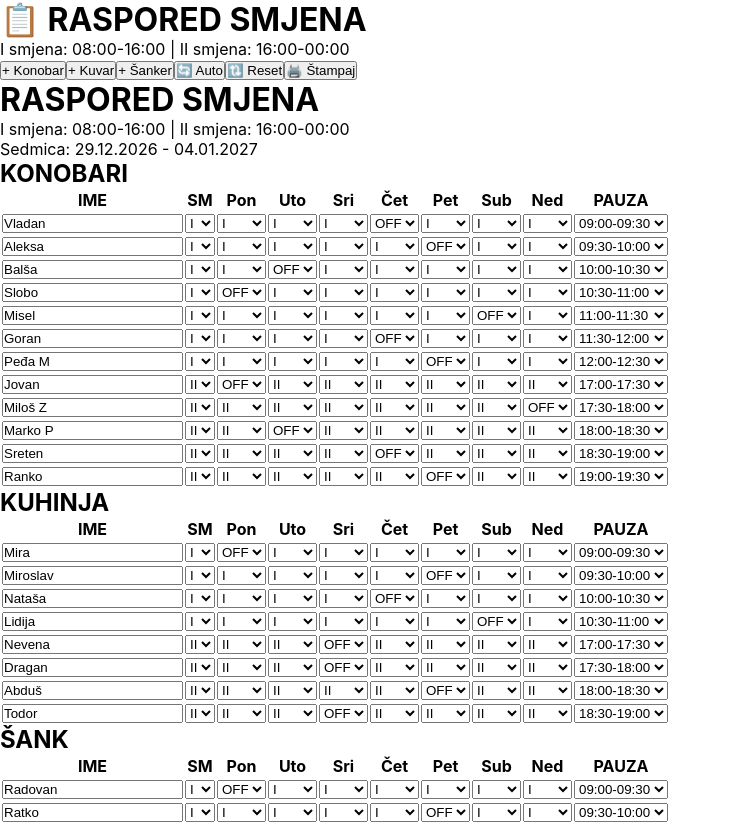
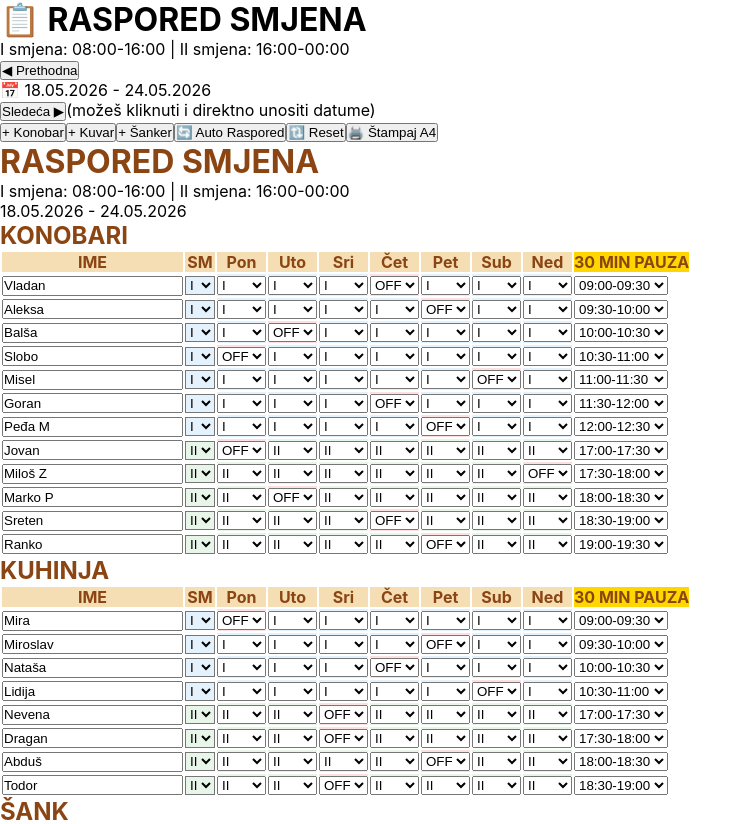
Before and after one commit to babaluu2025/raspored-smjena, a React (Vite) app: page / in a window 1280 px wide. Shown: the top 824 px of the page, without its empty margins (0-752 px from the left). Built offline with nearby package versions, Linux system fonts and the light colour scheme.

Commit message:
Update RasporedApp.jsx

```diff
--- a/src/components/RasporedApp.jsx
+++ b/src/components/RasporedApp.jsx
@@ -1,4 +1,4 @@
-import { useState, useEffect } from 'react'
+import { useState, useEffect, useRef } from 'react'
 
 const DANI = [
   "Ponedeljak", "Utorak", "Srijeda", "Četvrtak",
@@ -8,7 +8,6 @@ const DANI = [
 const SMJENE = ["I", "II", "OFF"];
 const SEKTORI = ["KONOBARI", "KUHINJA", "ŠANK"];
 
-// Pauze za prvu smenu (08:00-16:00)
 const PAUZE_PRVA = [
   "09:00-09:30", "09:30-10:00", "10:00-10:30",
   "10:30-11:00", "11:00-11:30", "11:30-12:00",
@@ -16,7 +15,6 @@ const PAUZE_PRVA = [
   "13:30-14:00", "14:00-14:30", "14:30-15:00"
 ];
 
-// Pauze za drugu smenu (16:00-00:00)
 const PAUZE_DRUGA = [
   "17:00-17:30", "17:30-18:00", "18:00-18:30",
   "18:30-19:00", "19:00-19:30", "19:30-20:00",
@@ -59,15 +57,43 @@ const POCETNI_PODACI = {
   ]
 };
 
+function getWeekDates(offset = 0) {
+  const now = new Date();
+  const day = now.getDay() || 7;
+  const monday = new Date(now);
+  monday.setDate(now.getDate() - day + 1 + (offset * 7));
+
+  const sunday = new Date(monday);
+  sunday.setDate(monday.getDate() + 6);
+
+  const format = (d) => {
+    const day = String(d.getDate()).padStart(2, '0');
+    const month = String(d.getMonth() + 1).padStart(2, '0');
+    const year = d.getFullYear();
+    return `${day}.${month}.${year}`;
+  };
+
+  return `${format(monday)} - ${format(sunday)}`;
+}
+
 export default function RasporedApp() {
   const [podaci, setPodaci] = useState(() => {
     const saved = localStorage.getItem('rasporedPodaci');
     return saved ? JSON.parse(saved) : POCETNI_PODACI;
   });
 
+  const [weekOffset, setWeekOffset] = useState(0);
+  const [datumPrikaz, setDatumPrikaz] = useState(getWeekDates(0));
+
   useEffect(() => {
     localStorage.setItem('rasporedPodaci', JSON.stringify(podaci));
   }, [podaci]);
+
+  const promeniSedmicu = (smer) => {
+    const newOffset = weekOffset + smer;
+    setWeekOffset(newOffset);
+    setDatumPrikaz(getWeekDates(newOffset));
+  };
 
   const generisiRaspored = (radnici) => {
     return radnici.map(radnik => {
@@ -81,41 +107,53 @@ export default function RasporedApp() {
 
   const azurirajDan = (sektor, index, dan, vrijednost) => {
     const noviPodaci = { ...podaci };
-    const radnik = noviPodaci[sektor][index];
+    noviPodaci[sektor] = [...noviPodaci[sektor]];
+    const radnik = { ...noviPodaci[sektor][index] };
+
     if (vrijednost === "OFF") {
       radnik.slobodniDan = DANI.indexOf(dan);
     } else {
       radnik.smjena = vrijednost;
     }
+
+    noviPodaci[sektor][index] = radnik;
     setPodaci(noviPodaci);
   };
 
   const azurirajIme = (sektor, index, ime) => {
     const noviPodaci = { ...podaci };
-    noviPodaci[sektor][index].ime = ime;
+    noviPodaci[sektor] = [...noviPodaci[sektor]];
+    noviPodaci[sektor][index] = { ...noviPodaci[sektor][index], ime };
     setPodaci(noviPodaci);
   };
 
   const azurirajPauzu = (sektor, index, pauza) => {
     const noviPodaci = { ...podaci };
-    noviPodaci[sektor][index].pauza = pauza;
+    noviPodaci[sektor] = [...noviPodaci[sektor]];
+    noviPodaci[sektor][index] = { ...noviPodaci[sektor][index], pauza };
     setPodaci(noviPodaci);
   };
 
   const azurirajSmjenu = (sektor, index, smjena) => {
     const noviPodaci = { ...podaci };
-    noviPodaci[sektor][index].smjena = smjena;
+    noviPodaci[sektor] = [...noviPodaci[sektor]];
+    const radnik = { ...noviPodaci[sektor][index], smjena };
+
     if (smjena === "I") {
-      noviPodaci[sektor][index].pauza = PAUZE_PRVA[index % PAUZE_PRVA.length];
+      radnik.pauza = PAUZE_PRVA[index % PAUZE_PRVA.length];
     } else {
-      noviPodaci[sektor][index].pauza = PAUZE_DRUGA[index % PAUZE_DRUGA.length];
+      radnik.pauza = PAUZE_DRUGA[index % PAUZE_DRUGA.length];
     }
+
+    noviPodaci[sektor][index] = radnik;
     setPodaci(noviPodaci);
   };
 
   const dodajRadnika = (sektor) => {
     const noviPodaci = { ...podaci };
+    noviPodaci[sektor] = [...noviPodaci[sektor]];
     const radniciUSektoru = noviPodaci[sektor];
+
     const prvaSmena = radniciUSektoru.filter(r => r.smjena === "I").length;
     const drugaSmena = radniciUSektoru.filter(r => r.smjena === "II").length;
     const smjena = prvaSmena <= drugaSmena ? "I" : "II";
@@ -130,19 +168,20 @@ export default function RasporedApp() {
     brojSlobodnihPoDanima.sort((a, b) => a.broj - b.broj);
     const slobodniDan = brojSlobodnihPoDanima[0].dan;
 
-    radniciUSektoru.push({
+    noviPodaci[sektor].push({
       ime: "",
       smjena: smjena,
       pauza: pauza,
       slobodniDan: slobodniDan
     });
+
     setPodaci(noviPodaci);
   };
 
   const obrisiRadnika = (sektor, index) => {
     if (window.confirm("Sigurno želiš da obrišeš ovog radnika?")) {
       const noviPodaci = { ...podaci };
-      noviPodaci[sektor].splice(index, 1);
+      noviPodaci[sektor] = noviPodaci[sektor].filter((_, i) => i !== index);
       setPodaci(noviPodaci);
     }
   };
@@ -150,11 +189,10 @@ export default function RasporedApp() {
   const autoRasporedi = () => {
     const noviPodaci = { ...podaci };
     Object.keys(noviPodaci).forEach(sektor => {
-      noviPodaci[sektor].forEach((radnik, index) => {
-        radnik.slobodniDan = index % 7;
-        const trenutniOffset = Math.floor(Date.now() / (7 * 24 * 60 * 60 * 1000)) % 7;
-        radnik.slobodniDan = (radnik.slobodniDan + trenutniOffset) % 7;
-      });
+      noviPodaci[sektor] = noviPodaci[sektor].map((radnik, index) => ({
+        ...radnik,
+        slobodniDan: (index + weekOffset + 100) % 7
+      }));
     });
     setPodaci(noviPodaci);
   };
@@ -163,81 +201,98 @@ export default function RasporedApp() {
     if (window.confirm("Sigurno želiš da resetuješ SVE podatke na početne?")) {
       localStorage.removeItem('rasporedPodaci');
       setPodaci(POCETNI_PODACI);
+      setWeekOffset(0);
+      setDatumPrikaz(getWeekDates(0));
     }
   };
 
-  // Komponenta za prikaz tabele jednog sektora
+  // Komponenta za tabelu - KORISTIMO useRef za inpute
   const TabelaSektora = ({ sektor, podaciSektora, naslov }) => {
     const radnici = generisiRaspored(podaciSektora);
+    const inputRefs = useRef({});
 
     return (
-      <div className="mb-6 print:mb-3 print:break-inside-avoid">
-        <h2 className="text-lg font-bold mb-2 border-b-2 border-black pb-1 print:text-base">
+      <div className="mb-4 print:mb-1">
+        <h2 className="text-base font-bold mb-1 border-b-2 border-orange-800 pb-1 print:text-xs print:mb-0.5"
+            style={{color: '#8B4513'}}>
           {naslov}
         </h2>
-        <table className="w-full border-collapse text-xs print:text-[9px]">
+        <table className="w-full border-collapse text-xs print:text-[8px]">
           <thead>
             <tr>
-              <th className="border border-gray-400 bg-gray-200 p-1 print:p-0.5 text-left min-w-[100px] print:min-w-[70px]">
+              <th className="border-2 border-orange-800 bg-orange-100 p-1.5 print:p-0.5 text-left min-w-[110px] print:min-w-[60px] font-bold"
+                  style={{backgroundColor: '#F5DEB3', color: '#8B4513'}}>
                 IME
               </th>
-              <th className="border border-gray-400 bg-gray-200 p-1 print:p-0.5 text-center min-w-[45px] print:min-w-[35px]">
+              <th className="border-2 border-orange-800 bg-orange-100 p-1.5 print:p-0.5 text-center min-w-[40px] print:min-w-[30px] font-bold"
+                  style={{backgroundColor: '#F5DEB3', color: '#8B4513'}}>
                 SM
               </th>
               {DANI.map(dan => (
-                <th key={dan} className="border border-gray-400 bg-gray-200 p-1 print:p-0.5 text-center min-w-[55px] print:min-w-[45px] text-[10px] print:text-[7px]">
+                <th key={dan}
+                    className="border-2 border-orange-800 bg-orange-100 p-1.5 print:p-0.5 text-center min-w-[60px] print:min-w-[40px] font-bold text-[10px] print:text-[7px]"
+                    style={{backgroundColor: '#F5DEB3', color: '#8B4513'}}>
                   {dan.substring(0, 3)}
                 </th>
               ))}
-              <th className="border border-gray-400 bg-yellow-300 p-1 print:p-0.5 text-center min-w-[90px] print:min-w-[70px] text-[10px] print:text-[7px]">
-                PAUZA
+              <th className="border-2 border-orange-800 bg-yellow-200 p-1.5 print:p-0.5 text-center min-w-[100px] print:min-w-[65px] font-bold text-[10px] print:text-[7px]"
+                  style={{backgroundColor: '#FFD700', color: '#8B4513'}}>
+                30 MIN PAUZA
               </th>
             </tr>
           </thead>
           <tbody>
             {radnici.map((radnik, index) => (
-              <tr key={index} className={index % 2 === 0 ? 'bg-white' : 'bg-gray-50'}>
-                <td className="border border-gray-300 p-1 print:p-0.5">
+              <tr key={index}>
+                <td className="border-2 border-orange-800 p-1 print:p-0.5 bg-white">
                   <input
+                    ref={el => inputRefs.current[`${sektor}-${index}`] = el}
                     value={radnik.ime}
                     onChange={(e) => azurirajIme(sektor, index, e.target.value)}
-                    className="w-full p-0.5 outline-none bg-transparent text-xs print:text-[8px] font-medium"
-                    placeholder="Ime..."
+                    onClick={(e) => e.target.select()}
+                    className="w-full p-1 print:p-0.5 outline-none bg-transparent text-xs print:text-[7px] font-medium border-none"
+                    placeholder="..."
+                    style={{minHeight: '20px'}}
                   />
                 </td>
-                <td className="border border-gray-300 p-0.5 text-center">
+                <td className="border-2 border-orange-800 p-0.5 text-center bg-white">
                   <select
                     value={radnik.smjena}
                     onChange={(e) => azurirajSmjenu(sektor, index, e.target.value)}
-                    className={`w-full p-0.5 text-center text-xs font-bold rounded print:text-[8px] ${
-                      radnik.smjena === 'I' ? 'bg-blue-100' : 'bg-green-100'
-                    }`}
+                    className="w-full p-1 print:p-0 text-center text-xs font-bold border-none outline-none bg-transparent print:text-[7px]"
+                    style={{backgroundColor: radnik.smjena === 'I' ? '#E3F2FD' : '#E8F5E9'}}
                   >
                     <option value="I">I</option>
                     <option value="II">II</option>
                   </select>
                 </td>
-                {DANI.map(dan => (
-                  <td key={dan} className="border border-gray-300 p-0.5 text-center">
+                {DANI.map(dan => {
+                  const vrijednost = radnik.raspored[dan];
+                  let bgColor = '#FFFFFF';
+                  if (vrijednost === 'OFF') bgColor = '#FFE0E0';
+                  else if (vrijednost === 'I') bgColor = '#E3F2FD';
+                  else if (vrijednost === 'II') bgColor = '#E8F5E9';
+
+                  return (
+                    <td key={dan} className="border-2 border-orange-800 p-0.5 text-center"
+                        style={{backgroundColor: bgColor}}>
                       <select
-                      value={radnik.raspored[dan]}
+                        value={vrijednost}
                         onChange={(e) => azurirajDan(sektor, index, dan, e.target.value)}
-                      className={`w-full p-0.5 text-center text-xs font-bold rounded print:text-[8px] ${
-                        radnik.raspored[dan] === 'OFF' ? 'bg-red-100' :
-                        radnik.raspored[dan] === 'I' ? 'bg-blue-100' : 'bg-green-100'
-                      }`}
+                        className="w-full p-1 print:p-0 text-center text-xs font-bold border-none outline-none bg-transparent print:text-[7px]"
                       >
                         {SMJENE.map(s => (
                           <option key={s} value={s}>{s}</option>
                         ))}
                       </select>
                     </td>
-                ))}
-                <td className="border border-gray-300 p-0.5 bg-yellow-50">
+                  );
+                })}
+                <td className="border-2 border-orange-800 p-0.5 bg-yellow-50">
                   <select
                     value={radnik.pauza}
                     onChange={(e) => azurirajPauzu(sektor, index, e.target.value)}
-                    className="w-full p-0.5 bg-yellow-50 text-xs print:text-[8px]"
+                    className="w-full p-1 print:p-0 bg-transparent text-xs print:text-[7px] border-none outline-none"
                   >
                     {(radnik.smjena === "I" ? PAUZE_PRVA : PAUZE_DRUGA).map(p => (
                       <option key={p} value={p}>{p}</option>
@@ -254,14 +309,70 @@ export default function RasporedApp() {
 
   return (
     <div className="min-h-screen bg-gray-100 print:bg-white">
+      <style>{`
+        @media print {
+          @page {
+            size: A4 portrait;
+            margin: 6mm;
+          }
+          body {
+            background: white !important;
+            -webkit-print-color-adjust: exact !important;
+            print-color-adjust: exact !important;
+          }
+          .no-print {
+            display: none !important;
+          }
+          table {
+            width: 100% !important;
+            page-break-inside: avoid;
+          }
+          input, select {
+            border: none !important;
+            background: transparent !important;
+            -webkit-appearance: none;
+            -moz-appearance: none;
+            font-size: 7px !important;
+          }
+          .border-2 {
+            border-width: 2px !important;
+          }
+        }
+      `}</style>
+
       {/* Header - ne štampa se */}
       <div className="bg-white shadow-lg mb-4 no-print">
         <div className="max-w-full mx-auto p-4">
-          <div className="flex flex-wrap justify-between items-center gap-3">
+          <div className="flex flex-wrap justify-between items-center gap-3 mb-3">
             <div>
               <h1 className="text-2xl sm:text-3xl font-bold">📋 RASPORED SMJENA</h1>
               <p className="text-sm text-gray-500">I smjena: 08:00-16:00 | II smjena: 16:00-00:00</p>
             </div>
+          </div>
+
+          {/* Datum navigacija */}
+          <div className="flex flex-wrap items-center gap-3 mb-3">
+            <button
+              onClick={() => promeniSedmicu(-1)}
+              className="bg-gray-600 text-white px-3 py-2 rounded-lg text-sm hover:bg-gray-700"
+            >
+              ◀ Prethodna
+            </button>
+            <div className="bg-white border-2 border-gray-300 px-4 py-2 rounded-lg font-bold text-sm min-w-[200px] text-center">
+              📅 {datumPrikaz}
+            </div>
+            <button
+              onClick={() => promeniSedmicu(1)}
+              className="bg-gray-600 text-white px-3 py-2 rounded-lg text-sm hover:bg-gray-700"
+            >
+              Sledeća ▶
+            </button>
+            <span className="text-xs text-gray-500 ml-2">
+              (možeš kliknuti i direktno unositi datume)
+            </span>
+          </div>
+
+          {/* Dugmad */}
           <div className="flex flex-wrap gap-2">
             <button onClick={() => dodajRadnika('KONOBARI')} className="bg-green-600 text-white px-3 py-2 rounded-lg text-sm hover:bg-green-700">
               + Konobar
@@ -273,52 +384,37 @@ export default function RasporedApp() {
               + Šanker
             </button>
             <button onClick={autoRasporedi} className="bg-blue-600 text-white px-3 py-2 rounded-lg text-sm hover:bg-blue-700">
-                🔄 Auto
+              🔄 Auto Raspored
             </button>
             <button onClick={resetujPodatke} className="bg-gray-600 text-white px-3 py-2 rounded-lg text-sm hover:bg-gray-700">
               🔃 Reset
             </button>
-              <button onClick={() => window.print()} className="bg-black text-white px-4 py-2 rounded-lg text-sm hover:bg-gray-800 font-bold">
-                🖨️ Štampaj
+            <button onClick={() => window.print()} className="bg-orange-800 text-white px-4 py-2 rounded-lg text-sm hover:bg-orange-900 font-bold">
+              🖨️ Štampaj A4
             </button>
-            </div>
           </div>
         </div>
       </div>
 
       {/* Sadržaj za štampu - SVA 3 SEKTORA */}
-      <div className="max-w-full mx-auto p-4 print:p-2">
-        <div className="bg-white rounded-lg shadow print:shadow-none p-4 print:p-0">
+      <div className="max-w-full mx-auto p-4 print:p-0">
+        <div className="bg-white rounded-lg shadow print:shadow-none p-4 print:p-1">
 
-          {/* Naslov - samo u štampi */}
-          <div className="hidden print:block text-center mb-3 border-b-2 border-black pb-2">
-            <h1 className="text-xl font-bold">RASPORED SMJENA</h1>
-            <p className="text-sm">I smjena: 08:00-16:00 | II smjena: 16:00-00:00</p>
-            <p className="text-xs text-gray-600">Sedmica: 29.12.2026 - 04.01.2027</p>
+          {/* Naslov u štampi */}
+          <div className="hidden print:block text-center mb-2 border-b-2 border-orange-800 pb-1">
+            <h1 className="text-base font-bold" style={{color: '#8B4513'}}>RASPORED SMJENA</h1>
+            <p className="text-xs">I smjena: 08:00-16:00 | II smjena: 16:00-00:00</p>
+            <p className="text-xs font-bold">{datumPrikaz}</p>
           </div>
 
           {/* Sva 3 sektora */}
-          <TabelaSektora
-            sektor="KONOBARI"
-            podaciSektora={podaci.KONOBARI}
-            naslov="KONOBARI"
-          />
+          <TabelaSektora sektor="KONOBARI" podaciSektora={podaci.KONOBARI} naslov="KONOBARI" />
+          <TabelaSektora sektor="KUHINJA" podaciSektora={podaci.KUHINJA} naslov="KUHINJA" />
+          <TabelaSektora sektor="ŠANK" podaciSektora={podaci.ŠANK} naslov="ŠANK" />
 
-          <TabelaSektora
-            sektor="KUHINJA"
-            podaciSektora={podaci.KUHINJA}
-            naslov="KUHINJA"
-          />
-
-          <TabelaSektora
-            sektor="ŠANK"
-            podaciSektora={podaci.ŠANK}
-            naslov="ŠANK"
-          />
-
-          {/* Legenda - samo u štampi */}
-          <div className="hidden print:block mt-3 pt-2 border-t border-gray-300 text-xs">
-            <p><strong>I</strong> = Prva smjena (08:00-16:00) | <strong>II</strong> = Druga smjena (16:00-00:00) | <strong>OFF</strong> = Slobodan dan</p>
+          {/* Legenda u štampi */}
+          <div className="hidden print:block mt-2 pt-1 border-t-2 border-orange-800 text-[7px]">
+            <strong>I</strong> = Prva smjena (08:00-16:00) | <strong>II</strong> = Druga smjena (16:00-00:00) | <strong>OFF</strong> = Slobodan dan
           </div>
         </div>
       </div>
@@ -328,51 +424,15 @@ export default function RasporedApp() {
         <div className="bg-white rounded-lg shadow p-4">
           <h3 className="font-bold mb-2">📌 Legenda:</h3>
           <div className="grid grid-cols-1 sm:grid-cols-3 gap-3 text-sm">
-            <div><span className="inline-block w-4 h-4 bg-blue-100 border mr-2"></span>
+            <div><span className="inline-block w-4 h-4 bg-blue-100 border-2 border-orange-800 mr-2"></span>
               <strong>I</strong> = Prva smjena (08:00-16:00)</div>
-            <div><span className="inline-block w-4 h-4 bg-green-100 border mr-2"></span>
+            <div><span className="inline-block w-4 h-4 bg-green-100 border-2 border-orange-800 mr-2"></span>
               <strong>II</strong> = Druga smjena (16:00-00:00)</div>
-            <div><span className="inline-block w-4 h-4 bg-red-100 border mr-2"></span>
+            <div><span className="inline-block w-4 h-4 bg-red-100 border-2 border-orange-800 mr-2"></span>
               <strong>OFF</strong> = Slobodan dan</div>
           </div>
-          <p className="mt-2 text-xs text-gray-500">
-            💡 Klikni <strong>Štampaj</strong> za štampu svih sektora na A4 uspravno | Podaci se čuvaju automatski
-          </p>
         </div>
       </div>
-
-      {/* CSS za štampu */}
-      <style>{`
-        @media print {
-          @page {
-            size: A4 portrait;
-            margin: 8mm;
-          }
-          body {
-            background: white !important;
-            font-size: 9px;
-          }
-          .no-print {
-            display: none !important;
-          }
-          table {
-            font-size: 8px;
-          }
-          input, select {
-            border: none !important;
-            background: transparent !important;
-            -webkit-appearance: none;
-            -moz-appearance: none;
-            font-size: 8px;
-          }
-          select {
-            padding: 0 !important;
-          }
-          .print\\:break-inside-avoid {
-            break-inside: avoid;
-          }
-        }
-      `}</style>
     </div>
   );
 }
```
Lines whose indentation alone changed are shown as unchanged.
